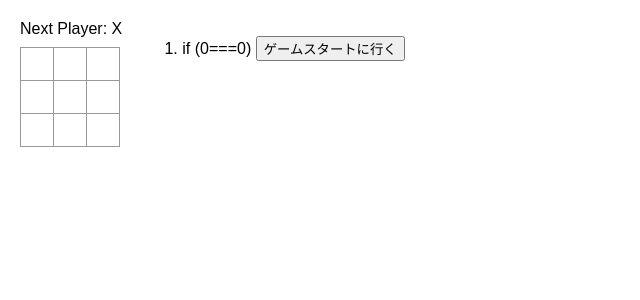
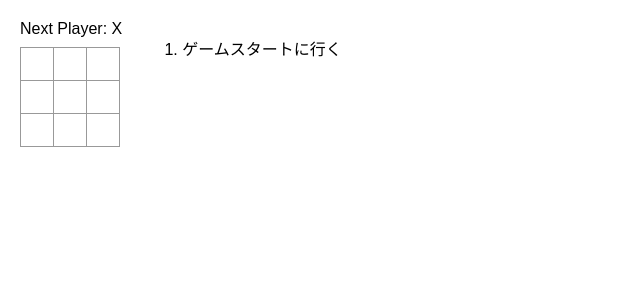
Before and after one commit to IchikaCoding/react-practice, a React (Vite) app: page / in a window 1280 px wide. Shown: the top 300 px of the page, without its empty margins (0-640 px from the left). Built offline with nearby package versions, Linux system fonts and the light colour scheme.

Commit message:
fix(App.jsx): 条件分岐を三項演算子で書き換え、今いる場所だけテキスト表示に修正

```diff
--- a/src/App.jsx
+++ b/src/App.jsx
@@ -117,10 +117,13 @@ export default function Game() {
     return (
       // 配列でli要素を作成した時は一意に識別する文字列または数値のkeyが必要
       <li key={move}>
-        {/* TODO: 条件分岐がJSX内で書けない！（2026-02-05） */}
-        if ({move}==={currentMove}) {console.log()}
+        {/* 条件分岐を三項演算子で書いてみる */}
+        {move === currentMove ? (
+          <span>{description}</span>
+        ) : (
+          <button onClick={() => jumpTo(move)}>{description}</button>
+        )}
         {/* ボタンの背景色はデフォルトだった */}
-        <button onClick={() => jumpTo(move)}>{description}</button>
       </li>
     );
   });
```
